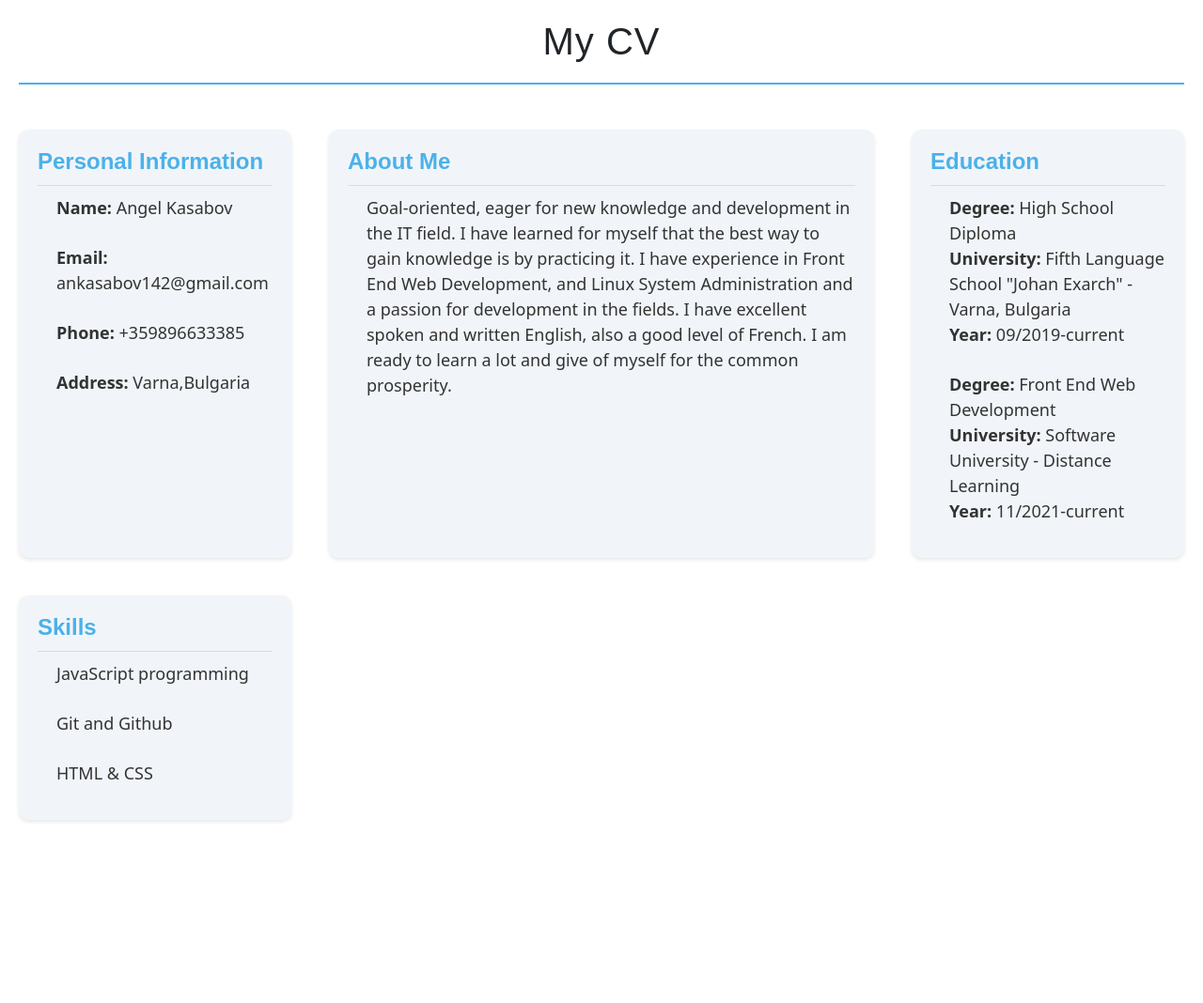
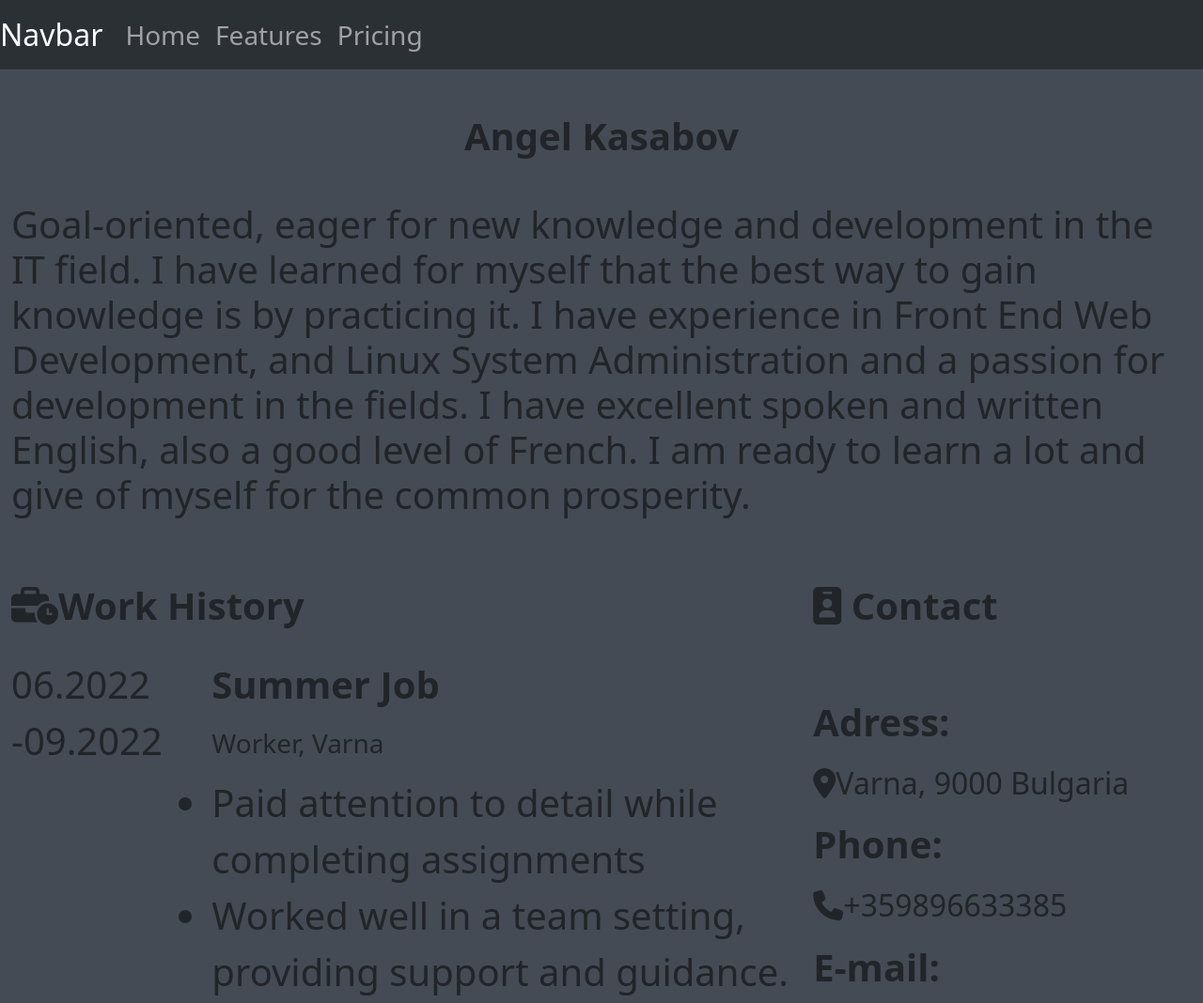
Before and after one commit to ankasabov142/Bootstrap_CV, a website: page index.html in a window 1280 px wide. Shown: the top 1068 px of the page at 94% size. Before the commit the page ends 893 px from the top, so only its background shows below. Drawn offline with nearby package versions, Linux system fonts and the light colour scheme.

Commit message:
half the way there

```diff
--- a/index.html
+++ b/index.html
@@ -3,54 +3,107 @@
   <head>
     <meta charset="UTF-8" />
     <meta name="viewport" content="width=device-width, initial-scale=1.0" />
-    <title>My CV</title>
-    <link rel="stylesheet" href="style.css">
-    <link rel="stylesheet" href="node_modules/bootstrap/dist/css/bootstrap.css">
+    <title>Document</title>
+    <link
+      rel="stylesheet"
+      href="node_modules/bootstrap/dist/css/bootstrap.css"
+    />
+    <link rel="stylesheet" href="style.css" />
   </head>
+
   <body>
-    <h1>My CV</h1>
+    <nav class="navbar navbar-expand-lg bg-body-tertiary bg-dark border-bottom border-bottom-dark data-bs-theme border-bottom border-bottom-dark" data-bs-theme="dark"
+        <div class="container-fluid">
+          <a class="navbar-brand fs-2" href="#">Navbar</a>
+          <button class="navbar-toggler" type="button" data-bs-toggle="collapse" data-bs-target="#navbarNav" aria-controls="navbarNav" aria-expanded="false" aria-label="Toggle navigation">
+            <span class="navbar-toggler-icon"></span>
+          </button>
+          <div class="collapse navbar-collapse" id="navbarNav">
+            <ul class="navbar-nav">
+              <li class="nav-item">
+                <a class="nav-link  fs-3" aria-current="page" href="#">Home</a>
+              </li>
+              <li class="nav-item">
+                <a class="nav-link fs-3 " href="#">Features</a>
+              </li>
+              <li class="nav-item">
+                <a class="nav-link fs-3" href="#">Pricing</a>
+              </li>
+            </ul>
+          </div>
+        </div>
+      </nav>
+    <div class="container-fluid fs-1 fw-bold p-3 text-center">
+        <div class="row-">
+            <div class="col-12 mt-4">
+                <p>Angel Kasabov</p>
+            </div>
+        </div>
 
-    <div class="section">
-      <h2>Personal Information</h2>
-      <p><strong>Name:</strong> Angel Kasabov</p>
-      <p><strong>Email:</strong> ankasabov142@gmail.com</p>
-      <p><strong>Phone:</strong> +359896633385</p>
-      <p><strong>Address:</strong> Varna,Bulgaria</p>
+
+    </div>
+    <div class="container-fluid">
+        <div class="row">
+            <div class="col-12 mt-2 mb-2 "><h1>Goal-oriented, eager for new knowledge and development in the IT field. I have learned for myself
+        that the best way to gain knowledge is by practicing it. I have experience in Front End Web Development, and
+        Linux System Administration and a passion for development in the fields. I have excellent spoken and
+        written English, also a good level of French. I am ready to learn a lot and give of myself for the
+        common prosperity.</h1></div>
+        </div>
+    </div>
+    <div class="container-fluid">
+        <div class="row">
+            <div class="col-8 fs-1 mt-5 mr-5 "><p class="fw-bold"><i class="fa-solid fa-business-time"></i>Work History<p></div>
+                <div class="col-4 fs-1 mt-5 mr-5"><p class="fw-bold"><i class="fa-solid fa-id-badge"></i> Contact</p></div>
+        </div>
     </div>
 
-    <div class="about-me section">
-      <h2>About Me</h2>
-      <p>
-        Goal-oriented, eager for new knowledge and development in the IT field.
-        I have learned for myself that the best way to gain knowledge is by
-        practicing it. I have experience in Front End Web Development, and Linux
-        System Administration and a passion for development in the fields. I
-        have excellent spoken and written English, also a good level of French.
-        I am ready to learn a lot and give of myself for the common prosperity.
-      </p>
+    <div class="container-fluid">
+        <div class="row">
+            <div class="col-2 fs-1 mt-2"><p>06.2022 -09.2022 </p></div>
+                <div class="col-6 fs-1 mt-2 mr-5">
+                    <p class="fs-1 fw-bold">Summer Job</p>
+                    <p><h3>Worker, Varna</h3></p>
+                    <ul class="list-group">
+                    <li class="list-group-item-dark">Paid attention to detail while completing
+                        assignments</li>
+                    <li class="list-group-item-dark">Worked well in a team setting, providing
+                        support and guidance.</li>
+                    <li class="list-group-item-dark">Developed strong organizational and
+                        communication skills through coursework and
+                        volunteer activities.</li>
+                    <li class="list-group-item-dark">Applied effective time management
+                        techniques to meet tight deadlines.</li>
+                    <li class="list-group-item-dark">Participated in team projects, demonstrating
+                        an ability to work collaboratively and
+                        effectively.</li>
+                    <li class="list-group-item-dark">Self-motivated, with a strong sense of personal
+                        responsibility.</li>
+                    <li class="list-group-item-dark">Learned and adapted quickly to new
+                        technology and software applications.</li>
+                    <li class="list-group-item-dark">Worked flexible hours across night, weekend
+                        and holiday shifts.</li>
+                  </ul>
+                </div>
+
+
+                <div class="col-4 fs-1 mt-5 mr-5">
+                    <p class="fs-1 fw-bold">Adress:</p>
+                    <p><h2><i class="fa-solid fa-location-dot"></i>Varna, 9000 Bulgaria</h2></p>
+                    <p class="fs-1 fw-bold">Phone:</p>
+                    <p><h2><i class="fa-solid fa-phone"></i>+359896633385</h2></p>
+                    <p class="fs-1 fw-bold">E-mail:</p>
+                    <p><h2><i class="fa-solid fa-envelope-circle-check"></i>ankasabov142@gmail.com</h2></p>
+                    <p class="fs-1 fw-bold">Github:</p>
+                    <p><h2><i class="fa-brands fa-square-github"></i><a href="https://github.com/ankasabov142" class="link-dark">ankasabov142</a></h2></p>
+                </div>
+
+
+        </div>
     </div>
 
-    <div class="section">
-      <h2>Education</h2>
-      <p>
-        <strong>Degree:</strong> High School Diploma<br />
-        <strong>University:</strong> Fifth Language School "Johan Exarch" -
-        Varna, Bulgaria<br />
-        <strong>Year:</strong> 09/2019-current
-      </p>
-      <p>
-        <strong>Degree:</strong> Front End Web Development<br />
-        <strong>University:</strong> Software University - Distance Learning<br />
-        <strong>Year:</strong> 11/2021-current
-      </p>
-    </div>
 
-    <div class="section">
-      <h2>Skills</h2>
-      <p>JavaScript programming</p>
-      <p>Git and Github</p>
-      <p>HTML & CSS</p>
-    </div>
+    <script src="https://kit.fontawesome.com/3f761f1484.js" crossorigin="anonymous"></script>
     <script src="node_modules/bootstrap/dist/js/bootstrap.bundle.js"></script>
   </body>
 </html>
--- a/style.css
+++ b/style.css
@@ -1,54 +1 @@
-body {
-    font-family: 'Segoe UI', Tahoma, Geneva, Verdana, sans-serif;
-    margin: 0;
-    padding: 20px;
-    background-color: #5d96ce;
-    color: #ffffff;
-    display: grid;
-    grid-template-columns: 1fr 2fr 1fr;
-    grid-gap: 40px;
-  }
-
-  h1 {
-    margin-top: 0;
-    color: #ffffff;
-    grid-column: 1 / 4;
-    text-align: center;
-    padding-bottom: 20px;
-    border-bottom: 2px solid #4bb1e9;
-    font-family: 'Montserrat', sans-serif;
-    font-weight: 700;
-    letter-spacing: 1px;
-  }
-
-  .section {
-    display: flex;
-    flex-direction: column;
-    background-color: #f1f5f9;
-    padding: 20px;
-    border-radius: 10px;
-    box-shadow: 0px 2px 4px rgba(0, 0, 0, 0.1);
-  }
-
-  .section h2 {
-    margin: 0;
-    font-size: 24px;
-    color: #4bb1e9;
-    padding-bottom: 10px;
-    border-bottom: 1px solid #b9e6ff;
-    font-family: 'Montserrat', sans-serif;
-    font-weight: 600;
-  }
-
-  .section p {
-    margin-top: 10px;
-    font-size: 18px;
-    text-align: left;
-    margin-left: 20px;
-    line-height: 1.5;
-    color: #333333;
-  }
-
-  .about-me {
-    grid-column: 2;
-  }
+body{background-color:#454b54}
```
Also changed, not shown: package.json (+0 -9 lines), 1 other file.
